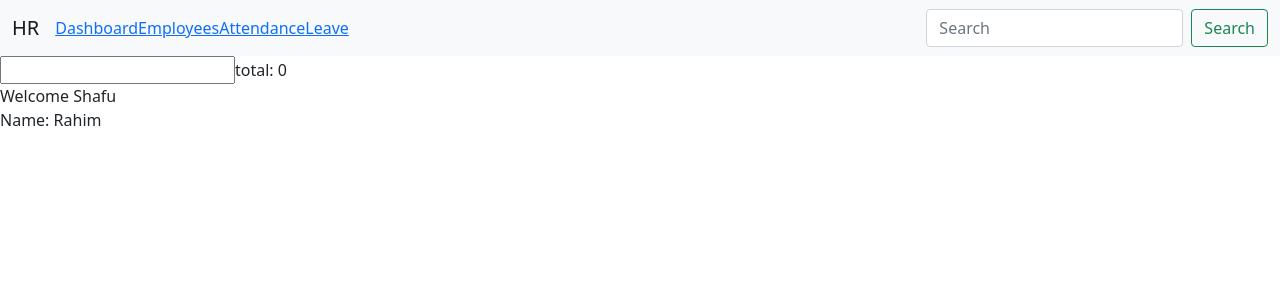
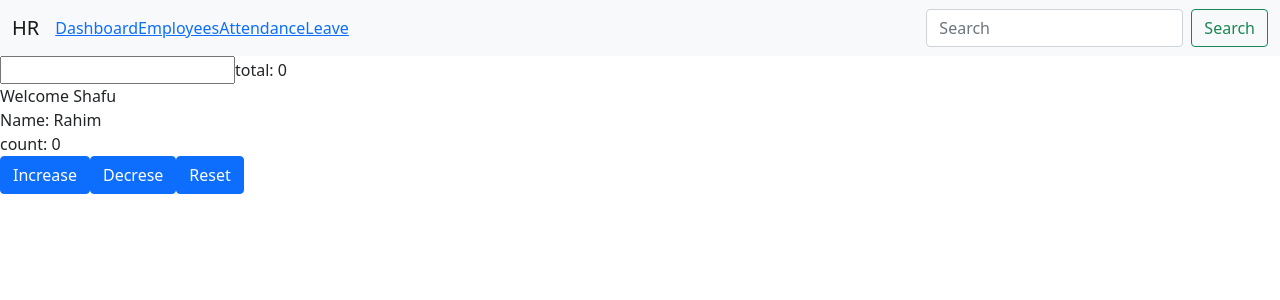
Before and after one commit to HussainShafayet/reactpractise, a React (Create React App) app: page / in a window 1280 px wide. Shown: the top 300 px of the page. Built offline with nearby package versions, Linux system fonts and the light colour scheme.

Commit message:
practise useReducer hook

```diff
--- a/src/components/FunctionComponent.js
+++ b/src/components/FunctionComponent.js
@@ -2,14 +2,28 @@ import React, {useReducer, useState} from "react";
 import BalanceInputCounter from "./BalanceInputCounter";
 import {UserProvider} from "../contexts/userContext";
 
+//const initialState = 0;
+
+//const reducer = (state, action)=>{
+//  switch (action) {
+//    case 'increment':
+//      return state + 1;
+//    case 'decrement':
+//      return state - 1;
+//    default:
+//      return state;
+//  }
+//}
+
 const initialState = 0;
-
-const reducer = (state, action)=>{
+function reducer(state, action) {
   switch (action) {
-    case 'increment':
+    case 'increase':
       return state + 1;
-    case 'decrement':
+    case 'decrease':
       return state - 1;
+    case 'reset':
+      return initialState;
     default:
       return state;
   }
@@ -108,10 +122,12 @@ export const counterContext = React.createContext();
 
   // use reducer
 
- const [count, dispatch] = useReducer(reducer, initialState);
- const handleClick = (value)=>{
-  dispatch(value);
- }
+// const [count, dispatch] = useReducer(reducer, initialState);
+// const handleClick = (value)=>{
+//  dispatch(value);
+// }
+
+const [count, dispatch] = useReducer(reducer, initialState);
 
   return(
       <>
@@ -140,6 +156,11 @@ export const counterContext = React.createContext();
         <UserProvider value={{name:'Shafu'}} >
           <BalanceInputCounter />
         </UserProvider>
+        <br></br>
+        count: {count}<br></br>
+        <button className="btn btn-primary mr-1" onClick={()=> dispatch('increase')}>Increase</button>
+        <button className="btn btn-primary mr-1" onClick={()=> dispatch('decrease')}>Decrese</button>
+        <button className="btn btn-primary " onClick={()=> dispatch('reset')}>Reset</button>
 
 
       </>
```
